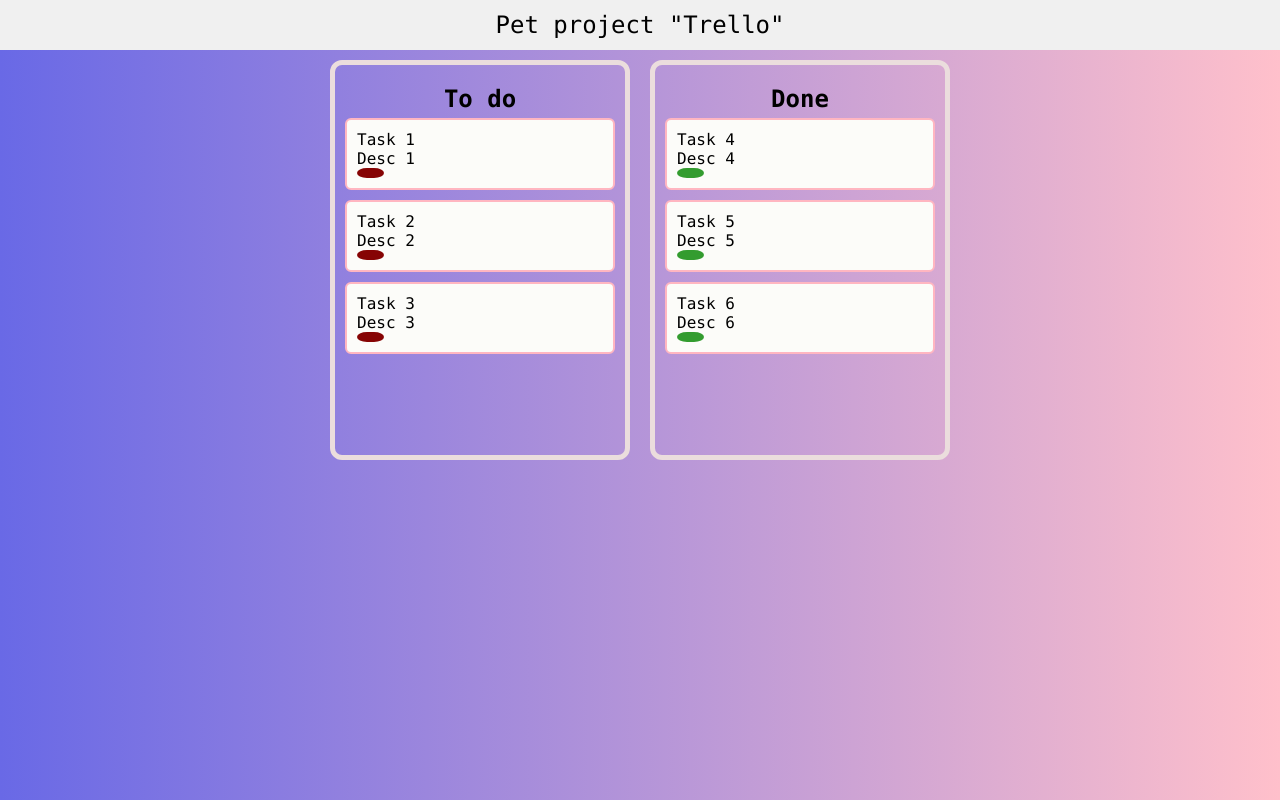
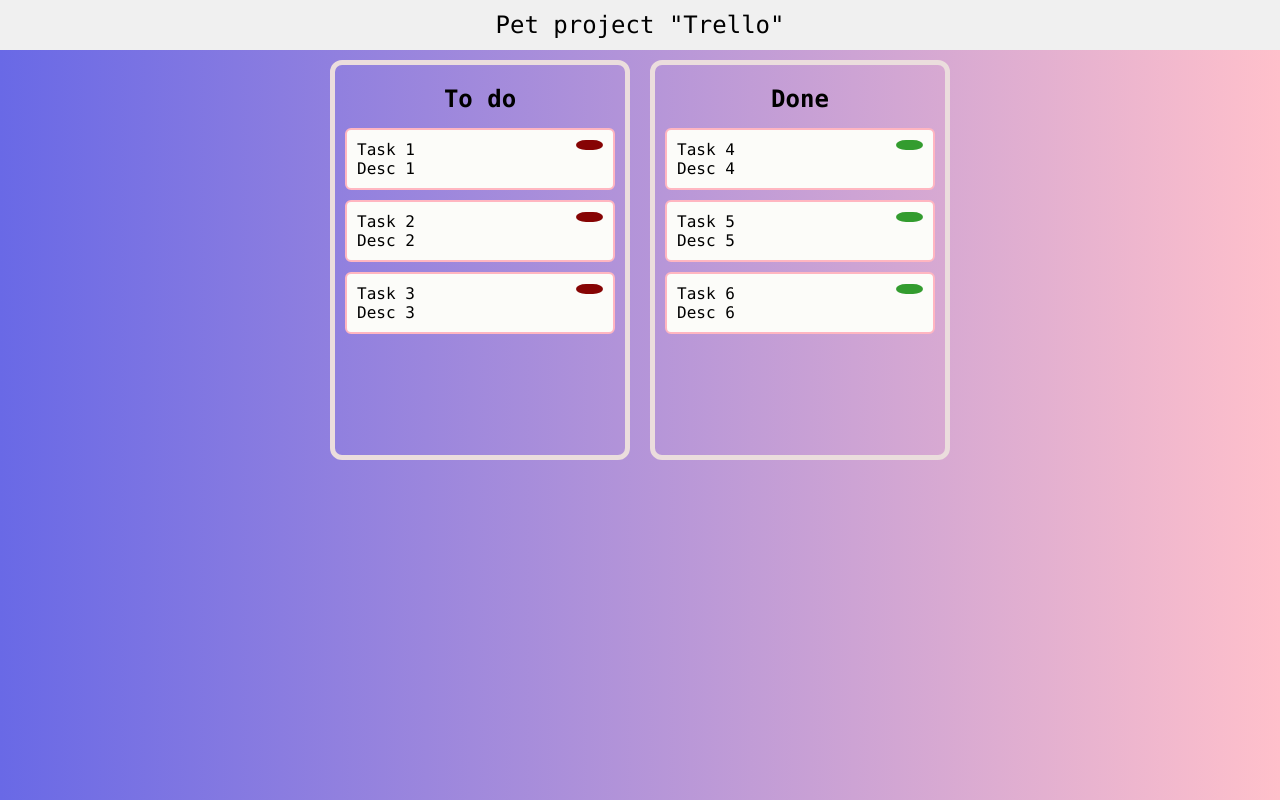
Before and after one commit to Greenfield-Taster/drag-and-drop-trello, a React (Create React App) app: page / in a window 1280 px wide. Built offline with nearby package versions, Linux system fonts and the light colour scheme.

Commit message:
Add styles to status

```diff
--- a/src/App.css
+++ b/src/App.css
@@ -31,21 +31,28 @@
 	padding: 20px 10px;
 	border-radius: 12px;
 	margin: 10px;
+	margin-bottom: 10px;
 	display: flex;
 	align-items: center;
 	flex-direction: column;
 }
 
+hr{
+	width: 200px;
+	margin-bottom: 10px;
+}
+
 .board__title {
 	font-size: 1.5rem;
 	font-weight: 700;
+	margin-bottom: 10px;
 }
 
 .item {
 	width: 100%;
 	border: 2px solid lightpink;
 	padding: 10px;
-	display: block;
+	display: flex;
 	justify-content: space-between;
 	border-radius: 6px;
 	margin: 5px 0;
--- a/src/App.jsx
+++ b/src/App.jsx
@@ -6,7 +6,6 @@
 	const [boards, setBoards] = useState(boardsData)
 	const [currentBoard, setCurrentBoard] = useState(null)
 	const [currentItem, setCurrentItem] = useState(null)
-	const [status, setStatus] = useState("")
 
 	function dragOverHandler(e) {
 		e.preventDefault()
```
